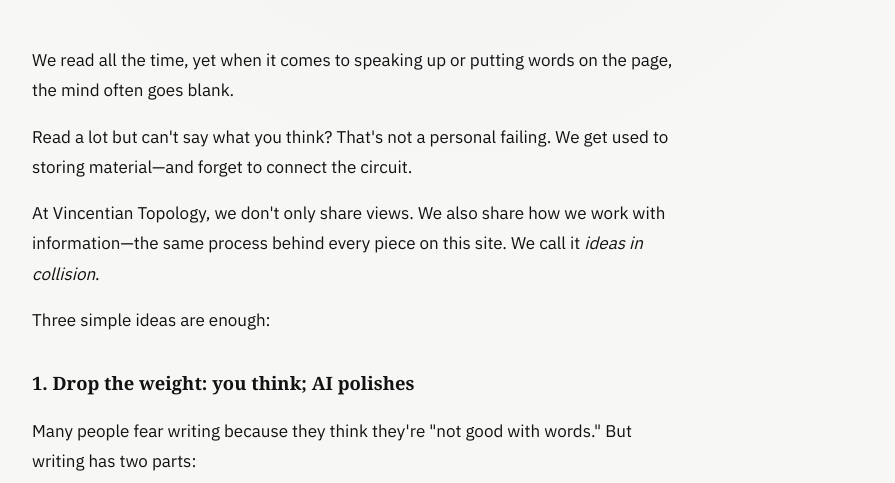
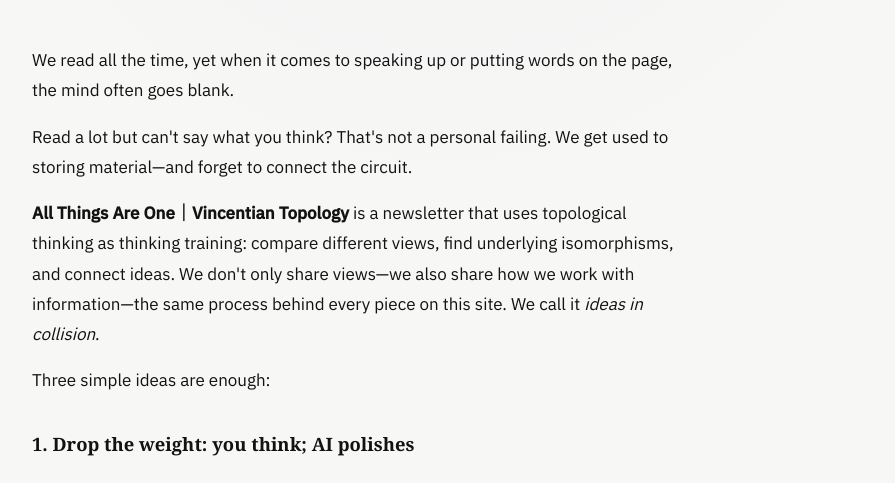
Before and after one commit to vinpang1/vincentiantopology, an Astro site in the folder project/: page /en/intro in a window 1280 px wide. Shown: the part 253-736 px from the top of the page, without its empty margins (192-1087 px from the left). Built offline with nearby package versions, Linux system fonts and the light colour scheme; Astro itself is replaced by a stand-in of ours.

Commit message:
About／meta：拓撲思維做思維訓練（SEO）
更新 /intro、site.description、英文 About；IndexNow 另做。

```diff
--- a/project/src/pages/en/intro/index.astro
+++ b/project/src/pages/en/intro/index.astro
@@ -27,9 +27,12 @@
       get used to storing material—and forget to connect the circuit.
     </p>
     <p>
-      At Vincentian Topology, we don't only share views. We also share how we
-      work with information—the same process behind every piece on this site. We
-      call it <em>ideas in collision</em>.
+      <strong>All Things Are One｜Vincentian Topology</strong> is a newsletter
+      that uses topological thinking as thinking training: compare different
+      views, find underlying isomorphisms, and connect ideas. We don't only share
+      views—we also share
+      how we work with information—the same process behind every piece on this
+      site. We call it <em>ideas in collision</em>.
     </p>
 
     <p>Three simple ideas are enough:</p>
--- a/project/src/pages/intro/index.astro
+++ b/project/src/pages/intro/index.astro
@@ -22,7 +22,7 @@
       書架上的書越來越多，但面對現實問題時，你說得出屬於自己的判斷嗎？
     </p>
     <p>
-      <strong>萬脈同構｜文森思維</strong>，是一份專注於「讀書與寫作」的思想通訊。
+      <strong>萬脈同構｜文森思維</strong>，是一份用拓撲思維做思維訓練的思想通訊：比較不同觀點、找出底層同構，再把想法連起來。
     </p>
     <p>
       很多人以為自己說不出觀點是因為讀得不夠；事實上，讀書只是存材料，寫作才是接電路。如果沒有具體的觀察點逼自己落筆，讀再多也只是別人的蠟印。
--- a/project/src/site.config.ts
+++ b/project/src/site.config.ts
@@ -4,7 +4,7 @@
   tagline:
     '閱讀不是為了判斷對錯；而是為了看見：思維在兩極之間的拉扯',
   description:
-    '給當代迷惘讀者的閱讀空間——看見思維在兩極之間如何拉扯，而非急於判對錯。',
+    '用拓撲思維做思維訓練的思想通訊：比較不同觀點、找出底層同構，再把想法連起來。',
   url: 'https://www.vincentiantopology.com',
   subscribeUrl: 'https://vincentiantopology.substack.com',
   subscribeLabel: '訂閱',
```
